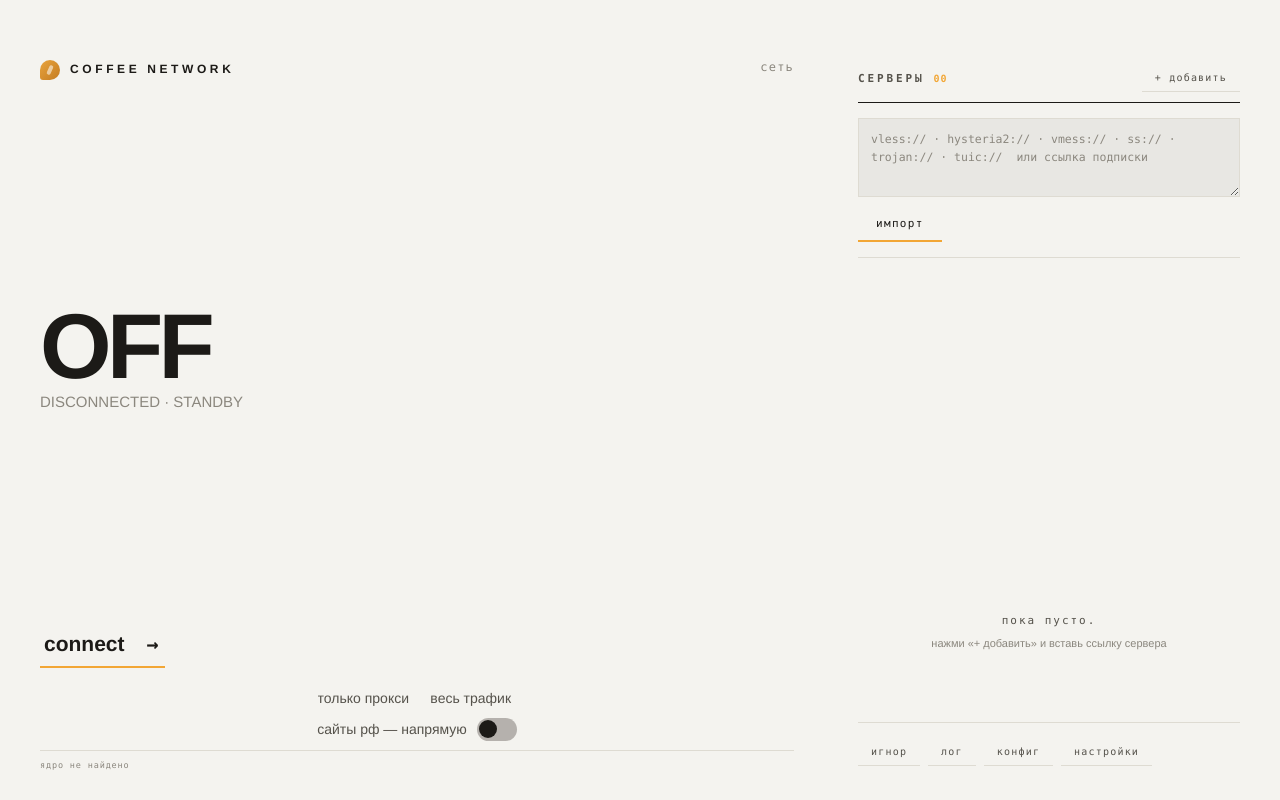
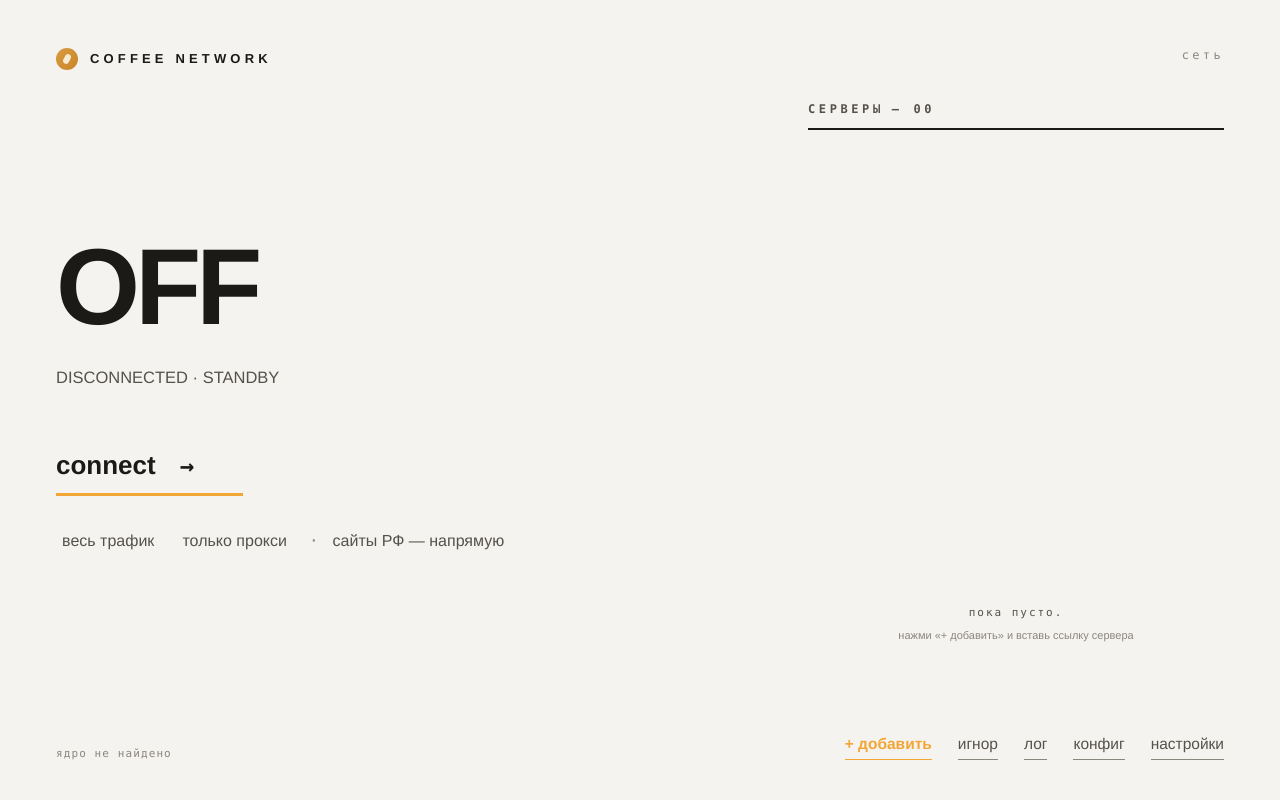
Before and after one commit to Arti-Ko/coffeeNetwork, a website built with Vite: page index.html in a window 1280 px wide. Built offline with nearby package versions, Linux system fonts and the light colour scheme.

Commit message:
feat(design): десктоп 1:1 со скрином — серверы с масками IP, ссылки-инструменты внизу, вып. в шапке
v0.3.16

```diff
--- a/index.html
+++ b/index.html
@@ -33,7 +33,6 @@
             <span class="bean" aria-hidden="true"></span>
             <span class="brand__word">COFFEE NETWORK</span>
           </div>
-          <span class="issue mono" id="issueTag">сеть</span>
         </header>
 
         <div class="headgrid mono">
@@ -79,8 +78,8 @@
 
         <div class="controls">
           <div class="seg mono" role="group" aria-label="Режим перехвата трафика">
+            <button class="seg-btn" data-mode="tun">весь трафик</button>
             <button class="seg-btn" data-mode="system_proxy">только прокси</button>
-            <button class="seg-btn" data-mode="tun">весь трафик</button>
           </div>
 
           <label class="switch-row mono">
@@ -100,9 +99,10 @@
         <span class="cross cross--tl"></span>
         <span class="cross cross--br"></span>
 
+        <div class="panel__issue mono" id="issueTag">сеть</div>
+
         <div class="panel__head">
-          <h2 class="mono">СЕРВЕРЫ<span class="count" id="srvCount">00</span></h2>
-          <button id="importToggle" class="btn-ghost mono">+ добавить</button>
+          <h2 class="mono">СЕРВЕРЫ<span class="count" id="srvCount">— 00</span></h2>
         </div>
 
         <div class="import" id="importBox" hidden>
@@ -124,6 +124,7 @@
         </p>
 
         <div class="tools mono">
+          <button id="importToggle" class="btn-ghost">+ добавить</button>
           <button id="exclToggle" class="btn-ghost">игнор<span id="exclCount" class="tool-count"></span></button>
           <button id="logToggle" class="btn-ghost">лог</button>
           <button id="configToggle" class="btn-ghost">конфиг</button>
--- a/package.json
+++ b/package.json
@@ -1,6 +1,6 @@
 {
   "name": "coffeenetwork",
-  "version": "0.3.15",
+  "version": "0.3.16",
   "description": "coffeeNetwork — powerful macOS VPN client (Hysteria2/VLESS/TUIC) with smart RU split-tunneling, powered by sing-box",
   "type": "module",
   "scripts": {
--- a/src-tauri/Cargo.toml
+++ b/src-tauri/Cargo.toml
@@ -1,6 +1,6 @@
 [package]
 name = "splitbox"
-version = "0.3.15"
+version = "0.3.16"
 description = "Powerful cross-platform VPN client with smart RU split-tunneling"
 authors = ["you"]
 edition = "2021"
--- a/src-tauri/tauri.conf.json
+++ b/src-tauri/tauri.conf.json
@@ -1,7 +1,7 @@
 {
   "$schema": "https://schema.tauri.app/config/2",
   "productName": "coffeeNetwork",
-  "version": "0.3.15",
+  "version": "0.3.16",
   "identifier": "com.coffeenetwork.client",
   "build": {
     "frontendDist": "../dist",
--- a/src/main.ts
+++ b/src/main.ts
@@ -260,10 +260,23 @@ function renderMeta() {
   $("routingState").textContent = settings.bypass_ru ? "RU-BYPASS" : "FULL TUNNEL";
 }
 
+/** «Журнал»: середина IPv4 скрыта точками — 185.107.•••.12 */
+function maskAddr(address: string): string {
+  const m = address.match(/^(\d{1,3})\.(\d{1,3})\.(\d{1,3})\.(\d{1,3})$/);
+  return m ? `${m[1]}.${m[2]}.•••.${m[4]}` : address;
+}
+
+/** Короткая журнальная метка протокола (hysteria2 → HY2). */
+function protoLabel(protocol: string): string {
+  const p = protocol.toLowerCase();
+  if (p === "hysteria2" || p === "hysteria" || p === "hy2") return "HY2";
+  return protocol.toUpperCase();
+}
+
 function renderServers() {
   const list = $("serverList");
   const empty = $("emptyState");
-  $("srvCount").textContent = String(servers.length).padStart(2, "0");
+  $("srvCount").textContent = `— ${String(servers.length).padStart(2, "0")}`;
   list.innerHTML = "";
   empty.hidden = servers.length > 0;
 
@@ -274,10 +287,12 @@ function renderServers() {
     if (s.id === status.active_server && status.running) li.classList.add("active-srv");
 
     li.innerHTML = `
-      <span class="srv__badge">${esc(s.protocol.toUpperCase())}</span>
       <div class="srv__body">
         <div class="srv__name">${esc(s.name)}</div>
-        <div class="srv__addr">${esc(s.address)}:${s.port}</div>
+      </div>
+      <div class="srv__side">
+        <span class="srv__badge">${esc(protoLabel(s.protocol))}</span>
+        <span class="srv__addr">${esc(maskAddr(s.address))}</span>
       </div>
       <div class="srv__actions">
         <button class="icon-btn bundle" title="Bundle (WiFi+Mobile)">⊕</button>
@@ -370,7 +385,7 @@ function renderCore() {
     startTraffic(); // poller drives the footer with live ↓/↑ speed
   } else {
     stopTraffic();
-    el.textContent = settings.bypass_ru ? "ожидание · РФ напрямую" : "ожидание · весь трафик";
+    el.textContent = ""; // «Журнал»: в простое футер пуст, как на макете
   }
 }
 
@@ -932,7 +947,9 @@ refresh();
 invoke<string>("app_version")
   .then((v) => {
     currentVersion = v;
-    $("issueTag").textContent = `сеть · v${v}`;
+    // «сеть · вып. 015» — номер выпуска из patch-части версии, в духе журнала
+    const patch = v.split(".")[2] ?? "0";
+    $("issueTag").textContent = `сеть · вып. ${patch.padStart(3, "0")}`;
     $("setVersion").textContent = v;
   })
   .catch(() => {});
--- a/src/styles.css
+++ b/src/styles.css
@@ -564,6 +564,7 @@ body {
   flex-direction: column;
   gap: 10px;
 }
+.import[hidden] { display: none; }
 .import textarea {
   resize: vertical;
   background: var(--recess);
@@ -1730,129 +1731,191 @@ html[data-style="pult"] .hero__code {
 html[data-style="pult"] .hero__name { font-size: 15px; font-weight: 500; }
 
 /* =========================================================================
-   ЖУРНАЛ — финальная полировка 1:1 с макетом (единственная тема)
+   ЖУРНАЛ — финальная вёрстка 1:1 со скрином (единственная тема)
    ========================================================================= */
-/* бренд: зерно + разрядка, справа — «сеть · v…» */
+html[data-style="mag"] .app {
+  grid-template-columns: 1fr 416px;
+  gap: 56px;
+  padding: 48px 56px 40px;
+}
+html[data-style="mag"] .ticket { padding: 0; }
+html[data-style="mag"] .panel { padding: 0; }
+
+/* бренд: золотое зерно-кружок + разрядка */
 html[data-style="mag"] .brand {
-  display: flex; align-items: center; gap: 10px;
+  display: flex; align-items: center; gap: 12px;
   font-family: var(--grotesk);
-  font-size: 12px; letter-spacing: 0.3em; font-weight: 600; color: var(--ink);
+  font-size: 13px; letter-spacing: 0.32em; font-weight: 700; color: var(--ink);
 }
 .bean {
-  width: 20px; height: 20px; flex: none;
-  background: linear-gradient(135deg, #e8a33d, #c47c22);
-  border-radius: 50% 50% 50% 15%;
+  width: 22px; height: 22px; flex: none;
+  background: linear-gradient(135deg, #d99b3e, #c9862b);
+  border-radius: 50%;
   position: relative;
 }
 .bean::after {
-  content: ""; position: absolute; inset: 5px 8px;
-  border-radius: 3px; background: rgba(255, 255, 255, 0.55);
-  transform: rotate(24deg);
-}
-html[data-style="mag"] .issue { font-size: 12px; color: var(--ink-faint); letter-spacing: 0.1em; }
-
-/* герой: слово 88px, серые строки, без линейки и меты */
-html[data-style="mag"] .hero__code { font-size: 88px; letter-spacing: -0.045em; }
-html[data-style="mag"] .hero__rule { display: none; }
-html[data-style="mag"] .meta { display: none; }
-html[data-style="mag"] .hero__name {
-  font-size: 15px; font-weight: 400; color: var(--ink-dim);
-  text-transform: lowercase; margin-top: 10px;
-}
-html[data-style="mag"] .hero__sub {
-  font-family: var(--grotesk); font-size: 14px; letter-spacing: 0;
-  text-transform: none; color: var(--ink-faint);
-}
-
-/* кнопка-ссылка «подключить →» */
-html[data-style="mag"] .connect { width: fit-content; padding: 6px 4px 10px; }
-html[data-style="mag"] .connect__dot { display: none; }
-html[data-style="mag"] .connect__label {
-  font-family: var(--grotesk); font-size: 21px; font-weight: 600;
-  letter-spacing: 0; text-transform: lowercase;
-}
-html[data-style="mag"] .connect__arrow { font-size: 20px; margin-left: 10px; }
-
-/* панель серверов: оглавление с чернильной линейкой */
-html[data-style="mag"] .panel__head {
-  border-bottom: 1.5px solid var(--ink); padding-bottom: 10px;
-}
-html[data-style="mag"] .panel__head h2 {
-  font-size: 11px; letter-spacing: 0.26em; font-weight: 600;
-  color: var(--ink-dim); border: none;
-}
-html[data-style="mag"] .srv {
-  background: transparent; border: none; border-radius: 0; box-shadow: none;
-  border-bottom: 1px solid var(--hair); padding: 14px 2px;
-}
-html[data-style="mag"] .srv.selected {
-  background: transparent; border-color: var(--hair);
-}
-html[data-style="mag"] .srv__name {
-  font-family: var(--grotesk); font-size: 19px; font-weight: 600;
-  text-transform: lowercase; letter-spacing: -0.01em;
-}
-html[data-style="mag"] .srv.selected .srv__name::after {
-  content: " ●"; color: var(--accent); font-size: 11px; vertical-align: 2px;
-}
-html[data-style="mag"] .srv__addr { font-size: 11px; color: var(--ink-faint); }
-html[data-style="mag"] .srv__badge {
-  background: transparent; border: none; padding: 0;
-  font-size: 11px; letter-spacing: 0.14em; color: var(--ink-faint);
-}
-
-/* =========================================================================
-   ЖУРНАЛ — фиксы по скринам: слово целиком, текстовые режимы,
-   нумерация серверов, настройки в ссылках
-   ========================================================================= */
-html[data-style="mag"] .app { grid-template-columns: 1.08fr 430px; }
-html[data-style="mag"] .hero { margin-top: auto; }
+  content: ""; position: absolute; inset: 6px 8px;
+  border-radius: 4px; background: rgba(255, 250, 240, 0.85);
+  transform: rotate(28deg);
+}
+
+/* герой: жирное слово-статус, точка карамельная */
+html[data-style="mag"] .hero { margin-top: auto; padding: 0; }
 html[data-style="mag"] .hero__code {
-  font-size: clamp(48px, 9vw, 92px); line-height: 0.95; letter-spacing: -0.05em;
+  font-size: clamp(56px, 9vw, 108px);
+  font-weight: 800;
+  line-height: 0.95;
+  letter-spacing: -0.045em;
 }
 html[data-style="mag"] .hero__code .dot { color: var(--accent); }
 html[data-style="mag"] .is-on .hero__code .dot { color: var(--ink); }
 html[data-style="mag"] .hero__name { display: none; }
+html[data-style="mag"] .hero__rule { display: none; }
+html[data-style="mag"] .meta { display: none; }
 html[data-style="mag"] .hero__sub {
-  white-space: normal; max-width: 360px; line-height: 1.55; font-size: 15px;
-}
-
-/* режимы и РФ-обход — текстовая строка, без коробок */
+  font-family: var(--grotesk);
+  white-space: normal; max-width: 380px;
+  margin-top: 26px;
+  font-size: 16.5px; line-height: 1.55; letter-spacing: 0;
+  text-transform: none; color: var(--ink-dim);
+}
+
+/* «подключить →» — ссылка с длинным карамельным подчёркиванием */
+html[data-style="mag"] .connect {
+  width: fit-content;
+  margin-top: 56px;
+  padding: 4px 46px 12px 0;
+  border-bottom-width: 3px;
+}
+html[data-style="mag"] .connect__dot { display: none; }
+html[data-style="mag"] .connect__label {
+  font-family: var(--grotesk); font-size: 26px; font-weight: 700;
+  letter-spacing: 0; text-transform: lowercase;
+}
+html[data-style="mag"] .connect__arrow { font-size: 24px; margin-left: 12px; }
+
+/* режимы: «весь трафик  только прокси  ·  сайты РФ — напрямую ✓» */
 html[data-style="mag"] .controls {
-  display: flex; align-items: center; flex-wrap: wrap; gap: 6px 20px; margin-top: 20px;
-}
-html[data-style="mag"] .seg { background: transparent; border: none; box-shadow: none; padding: 0; gap: 16px; }
+  display: flex; flex-direction: row; align-items: baseline; flex-wrap: wrap;
+  gap: 8px 22px; margin-top: 34px; margin-bottom: auto;
+}
+html[data-style="mag"] .seg { background: transparent; border: none; box-shadow: none; padding: 0; gap: 22px; }
 html[data-style="mag"] .seg .seg-btn {
   background: transparent; border: none; box-shadow: none; border-radius: 0;
-  font-family: var(--grotesk); font-size: 14px; letter-spacing: 0;
-  text-transform: lowercase; color: var(--ink-dim); padding: 2px 0 6px;
+  font-family: var(--grotesk); font-size: 16px; letter-spacing: 0;
+  text-transform: lowercase; color: var(--ink-dim); padding: 2px 0 7px;
 }
 html[data-style="mag"] .seg .seg-btn.active {
   background: transparent; box-shadow: none;
   color: var(--ink); font-weight: 700; border-bottom: 2px solid var(--accent);
 }
 html[data-style="mag"] .switch-row {
-  background: transparent; border: none; box-shadow: none; padding: 0; width: auto; gap: 10px;
+  background: transparent; border: none; box-shadow: none;
+  padding: 0; width: auto; gap: 14px; align-items: baseline;
+}
+html[data-style="mag"] .switch-row::before {
+  content: "·"; color: var(--ink-faint); font-size: 16px;
 }
 html[data-style="mag"] .switch-row__txt strong {
-  font-family: var(--grotesk); font-size: 14px; font-weight: 400;
-  letter-spacing: 0; text-transform: lowercase; color: var(--ink-dim);
+  font-family: var(--grotesk); font-size: 16px; font-weight: 400;
+  letter-spacing: 0; text-transform: none; color: var(--ink-dim);
+}
+html[data-style="mag"] .switch-row:has(input:checked) .switch-row__txt strong::after {
+  content: " ✓";
 }
 html[data-style="mag"] .switch-row small { display: none; }
+html[data-style="mag"] .switch { display: none; }
+
+/* футер: без линейки, в простое пуст (текст ставит main.ts) */
+html[data-style="mag"] .ticket__foot {
+  border-top: none; padding-top: 0; margin-top: 24px;
+  font-size: 11px; color: var(--ink-faint);
+}
 
 /* плавающая шестерёнка не нужна — «настройки» в нижних ссылках */
 html[data-style="mag"] .settings-btn { display: none; }
 
-/* серверы: номер, имя, протокол справа; действия — по ховеру */
-html[data-style="mag"] .srv-list { counter-reset: srv; }
-html[data-style="mag"] .srv { display: flex; align-items: baseline; gap: 14px; }
+/* правая колонка: «сеть · вып. 042» сверху, оглавление с чернильной линейкой */
+html[data-style="mag"] .panel__issue {
+  text-align: right;
+  font-size: 12px; letter-spacing: 0.28em;
+  color: var(--ink-faint);
+  margin-bottom: 40px;
+}
+html[data-style="mag"] .panel__head {
+  border-bottom: 2px solid var(--ink);
+  padding-bottom: 12px; margin-bottom: 0;
+}
+html[data-style="mag"] .panel__head h2 {
+  font-size: 12px; letter-spacing: 0.3em; font-weight: 600;
+  color: var(--ink-dim); border: none; gap: 8px;
+}
+html[data-style="mag"] .count {
+  font-size: 12px; letter-spacing: 0.3em; color: var(--ink-dim);
+}
+
+/* серверы: номер · имя · протокол и маскированный IP справа */
+html[data-style="mag"] .srv-list { border-top: none; counter-reset: srv; }
+html[data-style="mag"] .srv {
+  position: relative;
+  display: flex; align-items: baseline; gap: 18px;
+  background: transparent; border: none; border-radius: 0; box-shadow: none;
+  border-bottom: 1px solid var(--hair);
+  padding: 24px 2px;
+}
+html[data-style="mag"] .srv:hover { background: transparent; padding-left: 2px; }
+html[data-style="mag"] .srv.selected,
+html[data-style="mag"] .srv.active-srv { background: transparent; box-shadow: none; }
 html[data-style="mag"] .srv::before {
   counter-increment: srv; content: counter(srv, decimal-leading-zero);
-  font-family: var(--mono); font-size: 12px; color: var(--ink-faint); flex: none;
+  font-family: var(--mono); font-size: 13px; color: var(--ink-faint); flex: none;
 }
 html[data-style="mag"] .srv.selected::before { color: var(--accent); font-weight: 700; }
 html[data-style="mag"] .srv__body { flex: 1; min-width: 0; }
-html[data-style="mag"] .srv__badge { order: 3; margin-left: auto; flex: none; }
-html[data-style="mag"] .srv__actions { order: 4; opacity: 0; transition: opacity 150ms var(--ease); }
+html[data-style="mag"] .srv__name {
+  font-family: var(--grotesk); font-size: 27px; font-weight: 500;
+  text-transform: lowercase; letter-spacing: -0.015em; color: var(--ink-dim);
+  white-space: nowrap; overflow: hidden; text-overflow: ellipsis;
+}
+html[data-style="mag"] .srv.selected .srv__name { color: var(--ink); font-weight: 700; }
+html[data-style="mag"] .srv.selected .srv__name::after {
+  content: " ●"; color: var(--accent); font-size: 13px; vertical-align: 4px;
+}
+html[data-style="mag"] .srv__side {
+  flex: none; margin-left: auto;
+  display: flex; flex-direction: column; align-items: flex-end; gap: 7px;
+  font-family: var(--mono);
+}
+html[data-style="mag"] .srv__badge {
+  background: transparent; border: none; padding: 0; min-width: 0;
+  font-size: 12px; letter-spacing: 0.22em; color: var(--ink-dim);
+}
+html[data-style="mag"] .srv__addr {
+  font-size: 12px; letter-spacing: 0.08em; color: var(--ink-faint); margin-top: 0;
+}
+/* действия — поверх строки по ховеру, чтобы протокол оставался у края */
+html[data-style="mag"] .srv__actions {
+  position: absolute; right: 0; top: 50%; transform: translateY(-50%);
+  background: var(--d-0); padding-left: 10px;
+  opacity: 0; transition: opacity 150ms var(--ease);
+}
 html[data-style="mag"] .srv:hover .srv__actions,
 html[data-style="mag"] .srv:focus-within .srv__actions { opacity: 1; }
+
+/* нижние ссылки: «+ добавить  игнор  лог  конфиг  настройки» справа */
+html[data-style="mag"] .tools {
+  justify-content: flex-end; align-items: baseline; gap: 26px;
+  border-top: none; margin-top: 20px; padding-top: 14px;
+}
+html[data-style="mag"] .tools .btn-ghost {
+  font-family: var(--grotesk); font-size: 15.5px; letter-spacing: 0;
+  color: var(--ink-dim); padding: 2px 0 6px;
+  background: transparent;
+  border: none; border-bottom: 1.5px solid var(--ink-faint); border-radius: 0;
+}
+html[data-style="mag"] .tools .btn-ghost:hover {
+  color: var(--ink); border-color: var(--ink); background: transparent;
+}
+html[data-style="mag"] .tools #importToggle {
+  color: var(--accent); border-bottom-color: var(--accent); font-weight: 600;
+}
```
Also changed, not shown: 1 other file.
